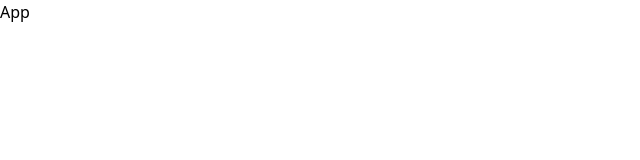
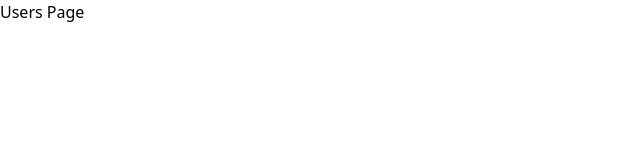
Before and after one commit to ce-labs/labs-reservation, a React (Create React App) app: page /app/users in a window 1280 px wide. Shown: the top 160 px of the page, without its empty margins (0-640 px from the left). Built offline with nearby package versions, Linux system fonts and the light colour scheme.

Commit message:
[ADD] /app router

```diff
--- a/src/index.js
+++ b/src/index.js
@@ -13,7 +13,6 @@ import App from './layouts/App';
 // views without layouts
 
 import Index from './views/Index';
-import Profile from './views/Profile';
 
 ReactDOM.render(
   <BrowserRouter>
@@ -22,7 +21,6 @@ ReactDOM.render(
       <Route path="/app" component={App} />
       <Route path="/auth" component={Auth} />
       {/* add routes without layouts */}
-      <Route path="/profile" exact component={Profile} />
       <Route path="/" exact component={Index} />
       {/* add redirect for first page */}
       <Redirect from="*" to="/" />
--- a/src/layouts/App.js
+++ b/src/layouts/App.js
@@ -1,15 +1,23 @@
 import React from "react";
-import toast, { Toaster } from "react-hot-toast";
+import { Switch, Route, Redirect } from "react-router-dom";
+
+// views
+
+import Profile from "../views/app/Profile";
+import Reservations from "../views/app/Reservations";
+import Users from "../views/app/Users";
 
 export default function App() {
-    if(localStorage.getItem('activeSession')){
-        toast.success('Bienvenido de nuevo' + localStorage.getItem('userData'))
-    }
 
     return (
         <>
-        <Toaster/>
-        <h1>App</h1>
+            <Switch>
+                <Route path="/app/reservations" exact component={Reservations} />
+                <Route path="/app/users" exact component={Users} />
+                <Route path="/app/profile" exact component={Profile} />
+                <Redirect from="/app" to="/app/reservations" />
+            </Switch>
+
         </>
     );
 }
--- /dev/null
+++ b/src/views/app/Reservations.js
@@ -0,0 +1,9 @@
+import React from "react";
+
+export default function Reservations() {
+  return (
+    <>
+        <h1>Reservations Page</h1>
+    </>
+  );
+}
--- /dev/null
+++ b/src/views/app/Users.js
@@ -0,0 +1,9 @@
+import React from "react";
+
+export default function Users() {
+  return (
+    <>
+        <h1>Users Page</h1>
+    </>
+  );
+}
```
Also changed, not shown: src/views/app/Profile.js (renamed from src/views/Profile.js).
